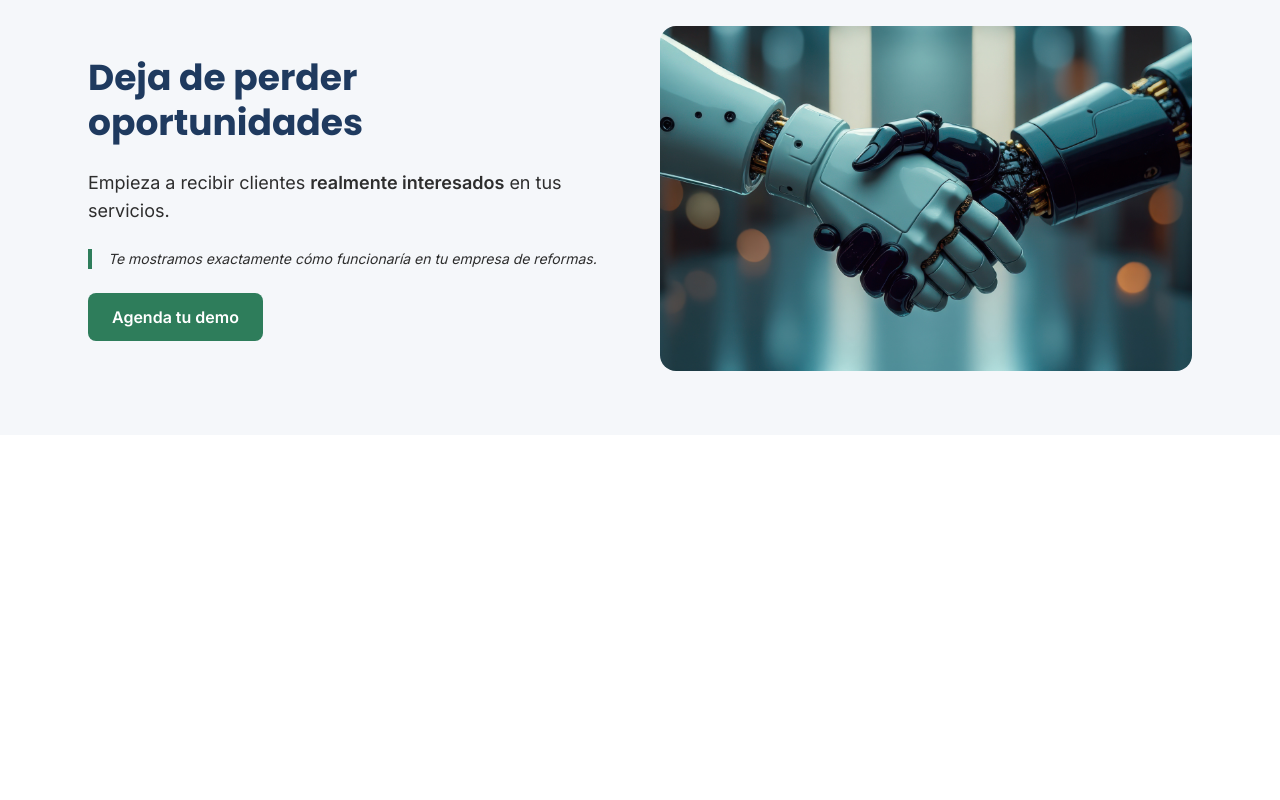
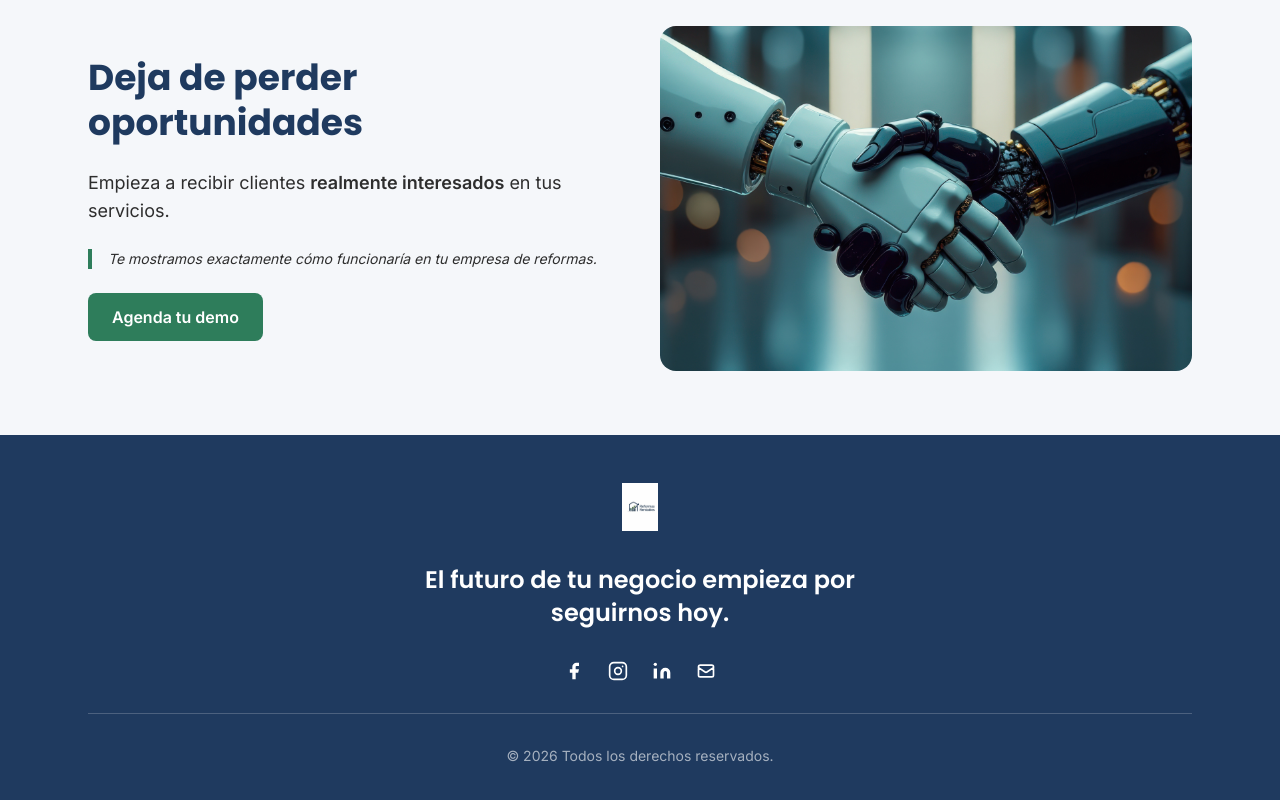
Before and after one commit to AnaAguileraMorales88/agente-ia, a React (Vite) app: page / in a window 1280 px wide. Shown: the part 4162-4962 px from the top of the page. Before the commit the page ends 4597 px from the top, so only its background shows below. Built offline with nearby package versions, Linux system fonts and the light colour scheme.

Commit message:
feat:Añadido footer con las redes sociales

```diff
--- a/src/App.jsx
+++ b/src/App.jsx
@@ -7,6 +7,7 @@ import WhyUs from './components/WhyUs'
 import UseCases from './components/UseCases'
 import Faq from './components/Faq'
 import Cta from './components/Cta'
+import Footer from './components/Footer'
 
 function App() {
   return (
@@ -22,6 +23,7 @@ function App() {
         <Faq />
         <Cta />
       </main>
+      <Footer />
     </>
   )
 }
--- /dev/null
+++ b/src/components/Footer.jsx
@@ -0,0 +1,87 @@
+import logoWhite from '../assets/images/Logo blanco.jpeg'
+
+const SOCIAL_LINKS = [
+    {
+        label: 'Facebook',
+        href: 'https://www.facebook.com/profile.php?id=61579573666134',
+        icon: (
+            <svg xmlns="http://www.w3.org/2000/svg" className="h-5 w-5" fill="currentColor" viewBox="0 0 24 24" aria-hidden="true">
+                <path d="M18 2h-3a5 5 0 00-5 5v3H7v4h3v8h4v-8h3l1-4h-4V7a1 1 0 011-1h3z" />
+            </svg>
+        ),
+    },
+    {
+        label: 'Instagram',
+        href: 'https://www.instagram.com/reformas.rentables/',
+        icon: (
+            <svg xmlns="http://www.w3.org/2000/svg" className="h-5 w-5" fill="none" viewBox="0 0 24 24" stroke="currentColor" aria-hidden="true">
+                <rect x="2" y="2" width="20" height="20" rx="5" ry="5" strokeWidth="2" />
+                <circle cx="12" cy="12" r="4" strokeWidth="2" />
+                <circle cx="17.5" cy="6.5" r="1" fill="currentColor" stroke="none" />
+            </svg>
+        ),
+    },
+    {
+        label: 'LinkedIn',
+        href: 'https://www.linkedin.com/in/erika-schmitz-/',
+        icon: (
+            <svg xmlns="http://www.w3.org/2000/svg" className="h-5 w-5" fill="currentColor" viewBox="0 0 24 24" aria-hidden="true">
+                <path d="M16 8a6 6 0 016 6v7h-4v-7a2 2 0 00-2-2 2 2 0 00-2 2v7h-4v-7a6 6 0 016-6zM2 9h4v12H2z" />
+                <circle cx="4" cy="4" r="2" />
+            </svg>
+        ),
+    },
+    {
+        label: 'Email',
+        href: 'mailto:ia.atencion.digital@gmail.com',
+        icon: (
+            <svg xmlns="http://www.w3.org/2000/svg" className="h-5 w-5" fill="none" viewBox="0 0 24 24" stroke="currentColor" aria-hidden="true">
+                <path strokeLinecap="round" strokeLinejoin="round" strokeWidth={2} d="M3 8l7.89 5.26a2 2 0 002.22 0L21 8M5 19h14a2 2 0 002-2V7a2 2 0 00-2-2H5a2 2 0 00-2 2v10a2 2 0 002 2z" />
+            </svg>
+        ),
+    },
+]
+
+export default function Footer() {
+    return (
+        <footer className="bg-[#1F3A5F] py-12">
+            <section className="max-w-6xl mx-auto px-6 flex flex-col items-center gap-8">
+                <a href="#inicio" aria-label="Volver al inicio">
+                    <img
+                        src={logoWhite}
+                        alt="Logo de la empresa"
+                        className="h-12 w-auto"
+                    />
+                </a>
+
+                <p className="font-[family-name:var(--font-heading)] text-white text-center text-xl md:text-2xl font-semibold max-w-lg leading-snug">
+                    El futuro de tu negocio empieza por seguirnos hoy.
+                </p>
+
+                <nav aria-label="Redes sociales">
+                    <ul className="flex items-center gap-6 list-none p-0 m-0" role="list">
+                        {SOCIAL_LINKS.map(({ label, href, icon }) => (
+                            <li key={label}>
+                                <a
+                                    href={href}
+                                    aria-label={label}
+                                    target={href.startsWith('http') ? '_blank' : undefined}
+                                    rel={href.startsWith('http') ? 'noopener noreferrer' : undefined}
+                                    className="text-white hover:text-[#2E7D5B] transition-colors duration-200 focus-visible:outline-2 focus-visible:outline-white focus-visible:outline-offset-2 rounded-sm"
+                                >
+                                    {icon}
+                                </a>
+                            </li>
+                        ))}
+                    </ul>
+                </nav>
+
+                <hr className="w-full border-white/20" />
+
+                <p className="font-[family-name:var(--font-body)] text-white/60 text-sm text-center">
+                    © {new Date().getFullYear()} Todos los derechos reservados.
+                </p>
+            </section>
+        </footer>
+    )
+}
```
